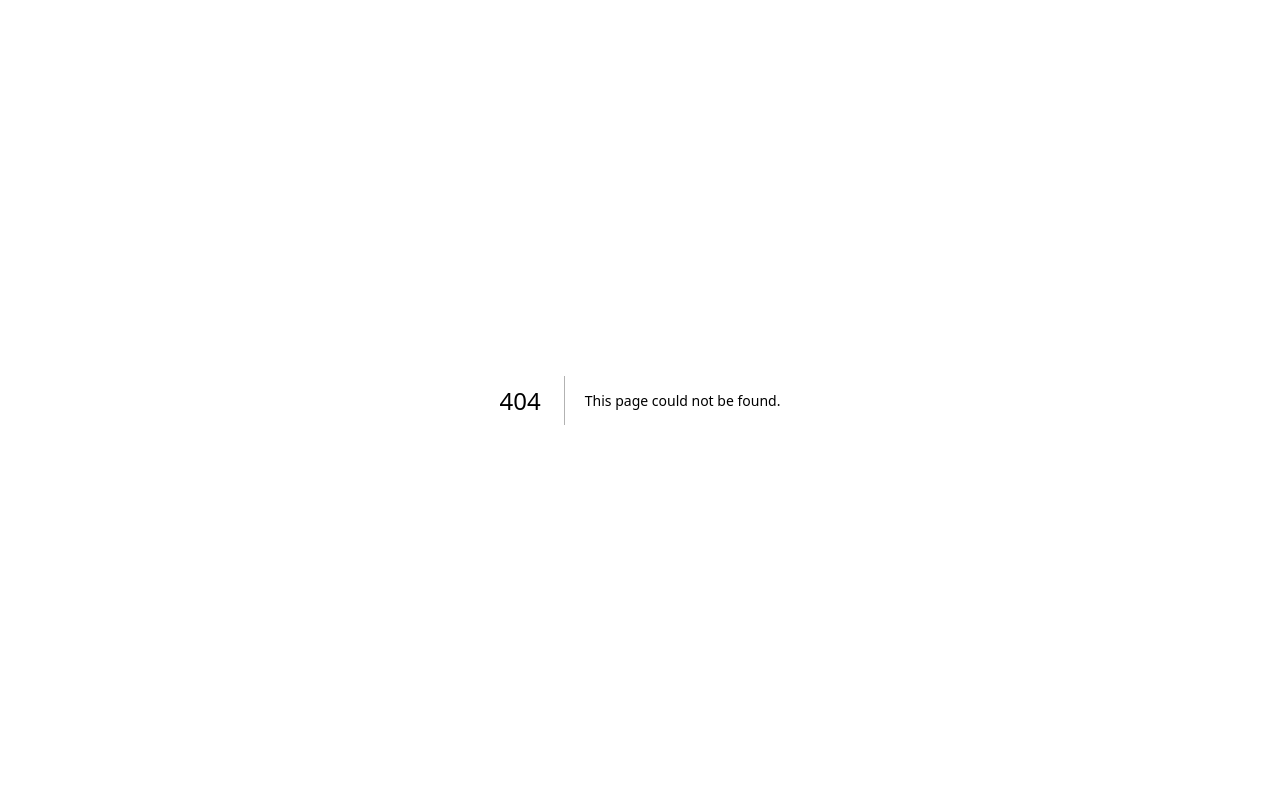
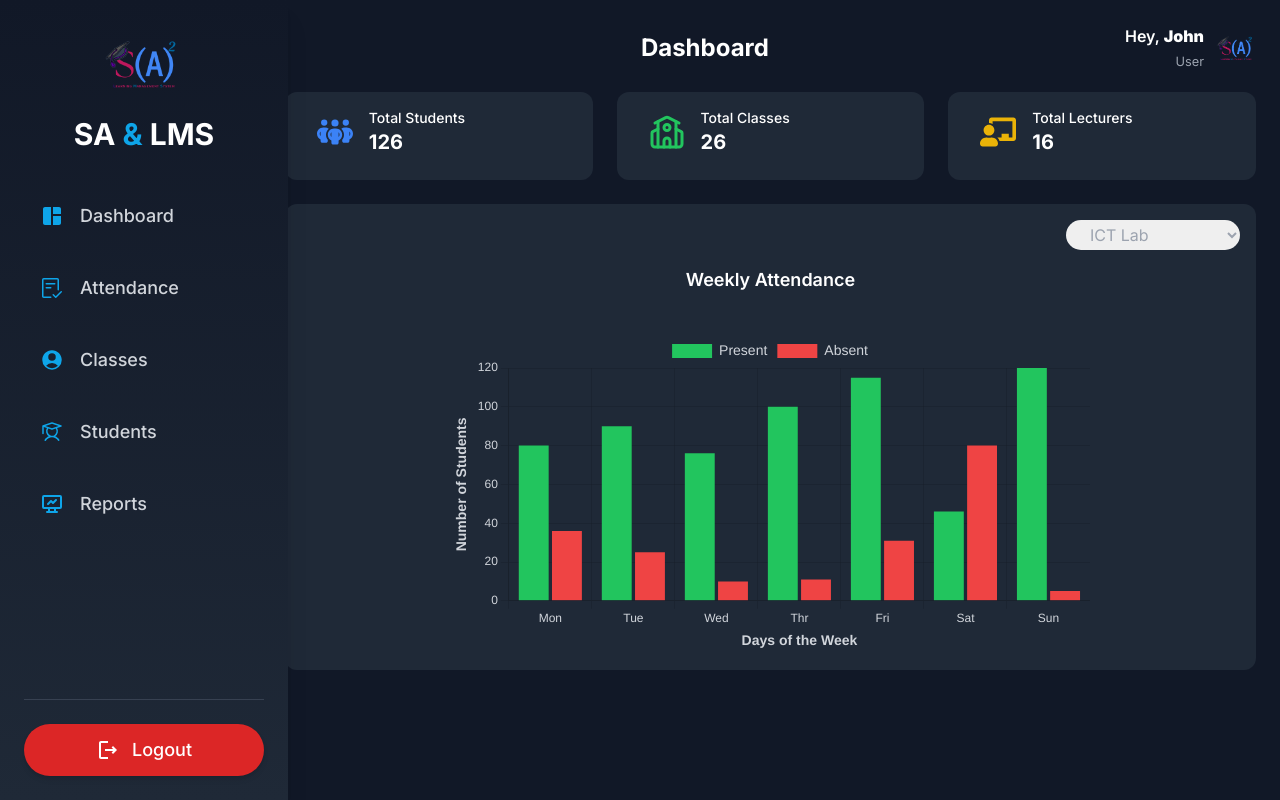
Before and after one commit to shalithamadhuwantha/SAALMS, a Next.js app: page /Lecturer/Dashboard in a window 1280 px wide. Before the commit this address had no page. Built offline with nearby package versions, Linux system fonts and the light colour scheme.

Commit message:
Lecturer Dashboard
Lecturer Dashboard Completed

```diff
--- /dev/null
+++ b/app/Lecturer/Dashboard/page.tsx
@@ -0,0 +1,105 @@
+"use client"
+import React, { useState } from "react";
+import Image from "next/image";
+import {
+    MdOutlineVerified,
+    MdOutlineAssignment,
+    MdLocationOn,
+    MdVideoCall,
+    MdAccessTime,
+    MdClass,
+    MdQrCodeScanner,
+} from "react-icons/md";
+import { TbCalendarClock } from "react-icons/tb";
+import { FaUserCircle, FaLink, FaChalkboardTeacher } from "react-icons/fa";
+import SideNV from "../../components/Lecturer/SideNvLec";
+import { FaPeopleGroup } from "react-icons/fa6";
+import { LuSchool } from "react-icons/lu";
+import WeeklyChart from "@/app/components/Lecturer/WeeklyChart";
+import { GiHamburgerMenu } from "react-icons/gi";
+import {motion} from "framer-motion"
+
+const Dashboard = () => {
+    type LocationList = {
+        items: string[]
+    }
+    // Mocked data for the current lecture and lecturer
+    const [value, setValue] = useState('ICT Lab');
+    const locations = [
+        "ICT Lab", "Lecture A1", "Science Lab b1"
+    ]
+    const [SideBar,setSideBar]=useState(false)
+    const openSidebar=()=>{
+        setSideBar(true)
+    }
+    const closeSidebar=()=>{
+        setSideBar(false)
+    }
+    return (
+        <div className="flex overflow-hidden flex-col h-screen bg-gray-900">
+            <div className="grid grid-cols-1 md:grid-cols-5 gap-6 h-full">
+                <motion.div
+                initial={{x:'-100%'}}
+                animate={{x:SideBar?0:'-100%'}}
+                transition={{type:"spring" ,stiffness:300,damping:30}}
+                className="fixed top-0 left-0 h-full w-72 bg-gray-800 z-50 md:relative md:!translate-x-0 md:col-span-1 md:flex md:flex-col"
+                >
+
+                <SideNV onClose={closeSidebar} />
+                </motion.div>
+                <main className="col-span-4 p-6 bg-gray-900 text-white overflow-y flex flex-col">
+                    <div className="flex justify-between items-center mb-5">
+                       <button onClick={openSidebar}>
+                        <GiHamburgerMenu className="block md:hidden w-8 h-8"/>
+                       </button>
+                        <h1 className="text-2xl font-bold">Dashboard</h1>
+                        <div className="flex items-center space-x-3">
+                            <div className="text-right">
+                                <p className="font-semibold">Hey, <b>John</b></p>
+                                <small className="text-gray-400">User</small>
+                            </div>
+                            <div className="w-10 h-10 rounded-full overflow-hidden">
+                                <Image src="/img/logo.png" width={500} height={300} alt="logo" className="w-10 h-10" />
+                            </div>
+                        </div>
+                    </div>
+
+                    <div className="grid grid-cols-1 md:grid-cols-3 gap-6 mb-6">
+                        {[
+                            { icon: <FaPeopleGroup className="text-blue-500" />, title: "Total Students", value: "126" },
+                            { icon: <LuSchool className="text-green-500" />, title: "Total Classes", value: "26" },
+                            { icon: <FaChalkboardTeacher className="text-yellow-500" />, title: "Total Lecturers", value: "16" },
+                        ].map((item, index) => (
+                            <div key={index} className="bg-gray-800 flex items-center rounded-xl px-8 py-4 hover:bg-gray-700 transition">
+                                <div className="flex items-center space-x-4 mb-2">
+                                    <span className="text-4xl flex-shrink-0">{item.icon}</span>
+                                    <div>
+                                        <h3 className="text-sm font-medium">{item.title}</h3>
+                                        <div className="text-xl font-bold">{item.value}</div>
+                                    </div>
+                                </div>
+                            </div>
+                        ))}
+                    </div>
+
+                    <div className=" rounded-xl bg-gray-800 p-4 mb-6">
+                        <div className="flex justify-center md:justify-end w-full">
+                            <select className="py-1 px-5 rounded-full text-gray-400" value={value} onChange={event => setValue(event.target.value)}>
+                                {locations.map((location, index) =>
+                                    (<option key={index} value={location}>{location}</option>)
+                                )}
+                            </select>
+                        </div>
+                        <div className="text-lg mt-4 text-center w-full font-semibold
+                        ">Weekly Attendance</div>
+                        <div className="h-80 flex justify-center mt-10">
+                            <WeeklyChart/>
+                        </div>
+                    </div>
+                </main>
+            </div>
+        </div>
+    );
+};
+
+export default Dashboard;
--- /dev/null
+++ b/app/components/Lecturer/SideNvLec.tsx
@@ -0,0 +1,69 @@
+import React from "react";
+import Image from "next/image";
+import { MdSpaceDashboard, MdOutlineCalendarMonth, MdOutlineLogout } from "react-icons/md";
+import { IoIosSchool, IoMdClose, IoMdSettings } from "react-icons/io";
+import { GoChecklist } from "react-icons/go";
+import { HiUserCircle } from "react-icons/hi2";
+import { PiStudent } from "react-icons/pi";
+import { TbDeviceAnalytics } from "react-icons/tb";
+
+interface sidenavprops{
+  onClose:()=>void
+}
+const SideNav: React.FC<sidenavprops> = ({onClose}) => {
+  const navItems = [
+    { icon: <MdSpaceDashboard className="text-2xl" />, text: "Dashboard" },
+    { icon: <GoChecklist className="text-2xl" />, text: "Attendance" },
+    { icon: <HiUserCircle className="text-2xl" />, text: "Classes" },
+    { icon: <PiStudent className="text-2xl" />, text: "Students" },
+    { icon: <TbDeviceAnalytics className="text-2xl" />, text: "Reports" },
+  ];
+
+  return (
+    <aside className="col-span-1 relative bg-gradient-to-b from-gray-900 to-gray-800 shadow-xl p-6 flex flex-col h-screen">
+      <div className="absolute right-3 top-3">
+       <button className="block md:hidden" onClick={onClose}>
+        <IoMdClose className="w-8 h-8"/>
+       </button>
+      </div>
+      <div className="flex flex-col items-center justify-center mb-10">
+
+        <Image
+          src="/img/logo.png"
+          width={500}
+          height={300}
+          alt="logo"
+          className="w-20 h-20 mb-3"
+        />
+        <h2 className="text-3xl font-bold text-white text-center">
+          SA <span className="text-sky-500">&</span> LMS
+        </h2>
+      </div>
+      <nav className="flex flex-col space-y-6 flex-grow">
+        {navItems.map((item, index) => (
+          <a
+            key={index}
+            href="#"
+            className="flex text-gray-300 space-x-4 items-center h-12 px-4 transition rounded-xl
+              hover:bg-gray-700 hover:text-sky-400 hover:scale-105 hover:shadow-lg"
+          >
+            <div className="text-sky-500">{item.icon}</div>
+            <h3 className="text-lg font-medium">{item.text}</h3>
+          </a>
+        ))}
+      </nav>
+      <div className="mt-auto pt-6 border-t border-gray-700">
+        <a
+          href="#"
+          className="flex justify-center items-center space-x-3 bg-red-600 text-white p-3 rounded-full
+            hover:bg-red-700 transition shadow-md hover:shadow-lg"
+        >
+          <MdOutlineLogout className="text-2xl" />
+          <h3 className="text-lg font-medium">Logout</h3>
+        </a>
+      </div>
+    </aside>
+  );
+};
+
+export default SideNav;
--- /dev/null
+++ b/app/components/Lecturer/WeeklyChart.tsx
@@ -0,0 +1,91 @@
+import React from "react";
+import { Bar } from "react-chartjs-2";
+import {
+    Chart as ChartJS,
+    CategoryScale,
+    LinearScale,
+    BarElement,
+    Title,
+    Tooltip,
+    Legend,
+  } from 'chart.js';
+  import { ChartData, ChartOptions } from 'chart.js';
+
+  ChartJS.register(CategoryScale, LinearScale, BarElement, Title, Tooltip, Legend);
+const WeeklyChart=()=>{
+
+const data:ChartData<'bar',number[],string>={
+    labels:['Mon','Tue','Wed','Thr','Fri','Sat','Sun'],
+    datasets:[{
+        label:'Present',
+        data:[80,90,76,100,115,46,120],
+        backgroundColor:'#22C55E',
+        borderColor:'#22C55E'
+    },
+    {
+        label:'Absent',
+        data:[36,25,10,11,31,80,5],
+        backgroundColor:'#EF4444',
+        borderColor:'#EF4444'
+    },
+    ]
+}
+const options: ChartOptions<'bar'> = {
+    plugins: {
+
+      legend: {
+        labels: {
+          color: '#d1d5db',
+          font: {
+            size: 14,
+          },
+        },
+      },
+      tooltip: {
+        titleColor: '#ffffff',
+        bodyColor: '#ffffff',
+        backgroundColor: 'rgba(0, 0, 0, 0.7)',
+      },
+    },
+    scales: {
+      x: {
+        ticks: {
+          color: '#d1d5db',
+          font: {
+            size: 12,
+          },
+        },
+        title: {
+          display: true,
+          text: 'Days of the Week',
+          color: '#d1d5db',
+          font: {
+            size: 14,
+            weight: 'bold',
+          },
+        },
+      },
+      y: {
+        ticks: {
+          color: '#d1d5db',
+          font: {
+            size: 12,
+          },
+        },
+        title: {
+          display: true,
+          text: 'Number of Students',
+          color: '#d1d5db',
+          font: {
+            size: 14,
+            weight: 'bold',
+          },
+        },
+        beginAtZero: true,
+      },
+    },
+  };
+return <Bar data={data} options={options} />
+
+}
+export default WeeklyChart;
--- a/package.json
+++ b/package.json
@@ -15,6 +15,8 @@
     "next": "^14.2.5",
     "next-auth": "^4.24.7",
     "react": "^18.3.1",
+    "react-chartjs-2": "^5.2.0",
+    "react-charts": "^3.0.0-beta.57",
     "react-dom": "^18.3.1",
     "react-icons": "^5.2.1",
     "react-loading-skeleton": "^3.4.0"
```
Also changed, not shown: 1 other file (tests, documents, lock files or other folders).
